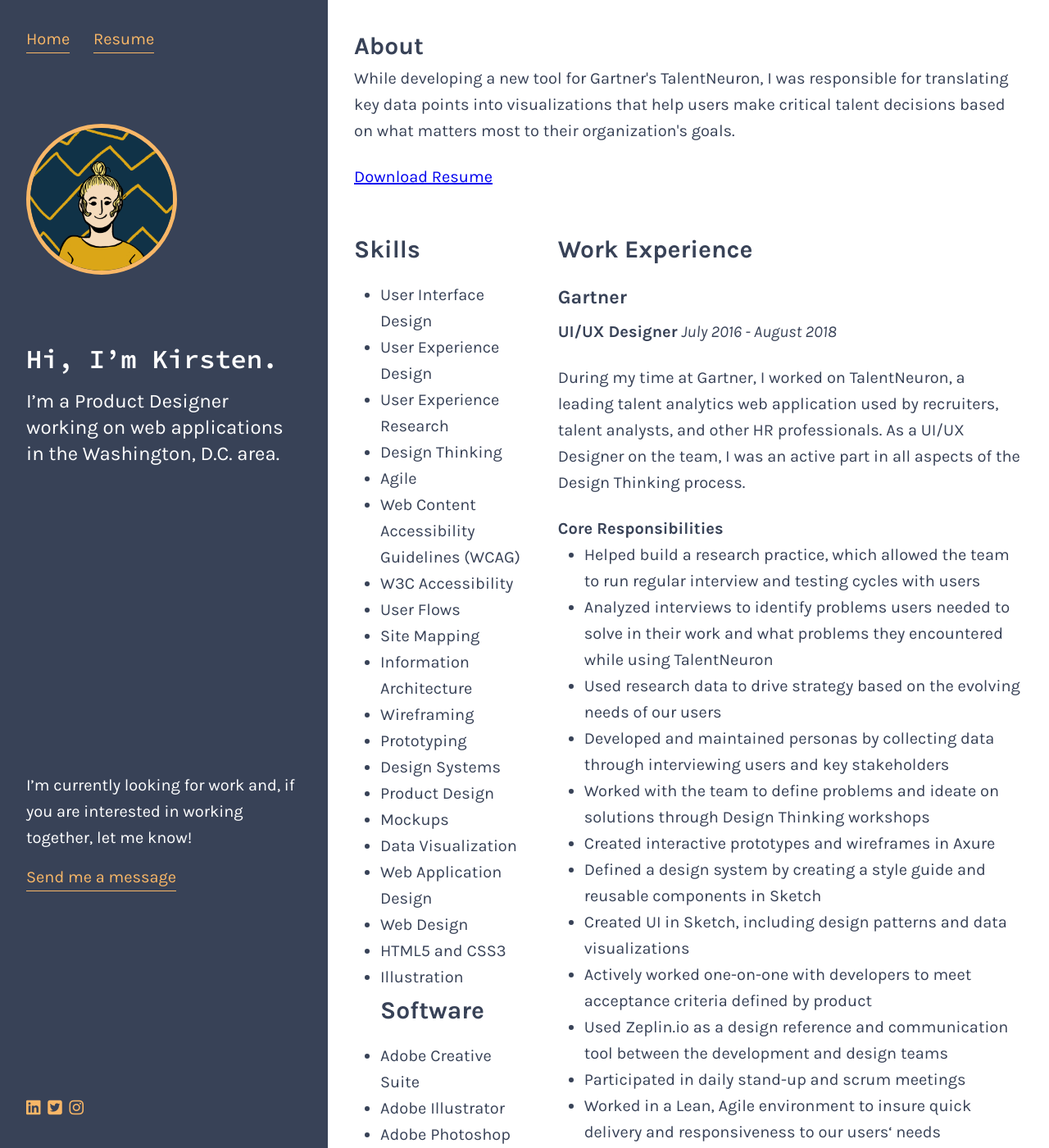
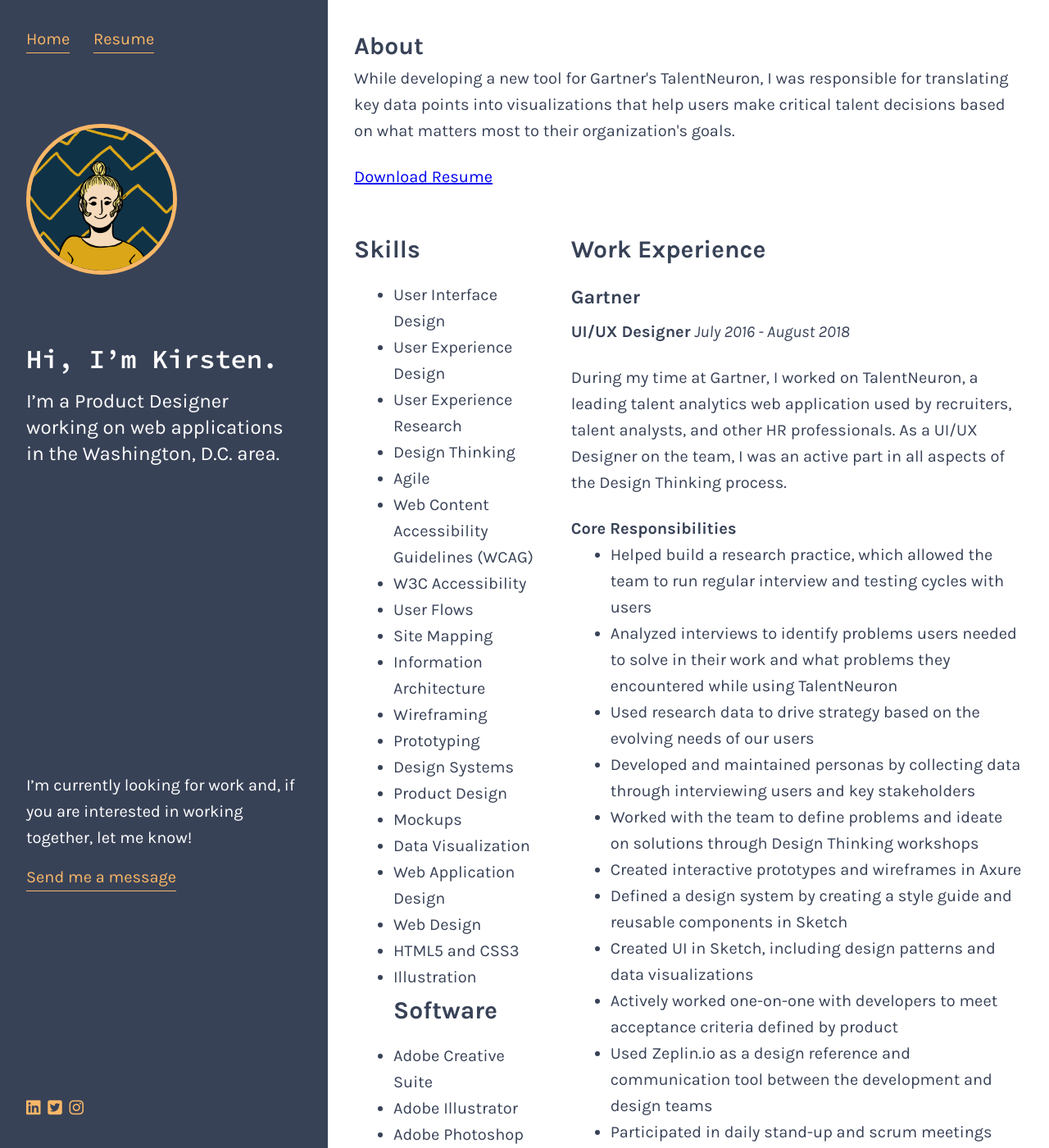
Before and after one commit to marcusrelacion/kirstengreen.com, a Jekyll site: the page built from resume.markdown, in a window 1280 px wide and 1400 px high. Shown: the whole window at 82% size. Built offline with Jekyll 4.4.1, drawn with Linux system fonts in a browser that asks for light colours; nearby versions of some CDN libraries.

Commit message:
Fixes for #17, #18

```diff
--- a/assets/styles/global/_typography.scss
+++ b/assets/styles/global/_typography.scss
@@ -17,8 +17,9 @@
 .bold {
     font-style: strong;
 }
-ul {
-    margin-left: 32px;
+ul, ol {
+    margin-left: 48px;
+    margin-bottom: 24px;
 }
 h2 {
     margin-bottom: 16px;
```
